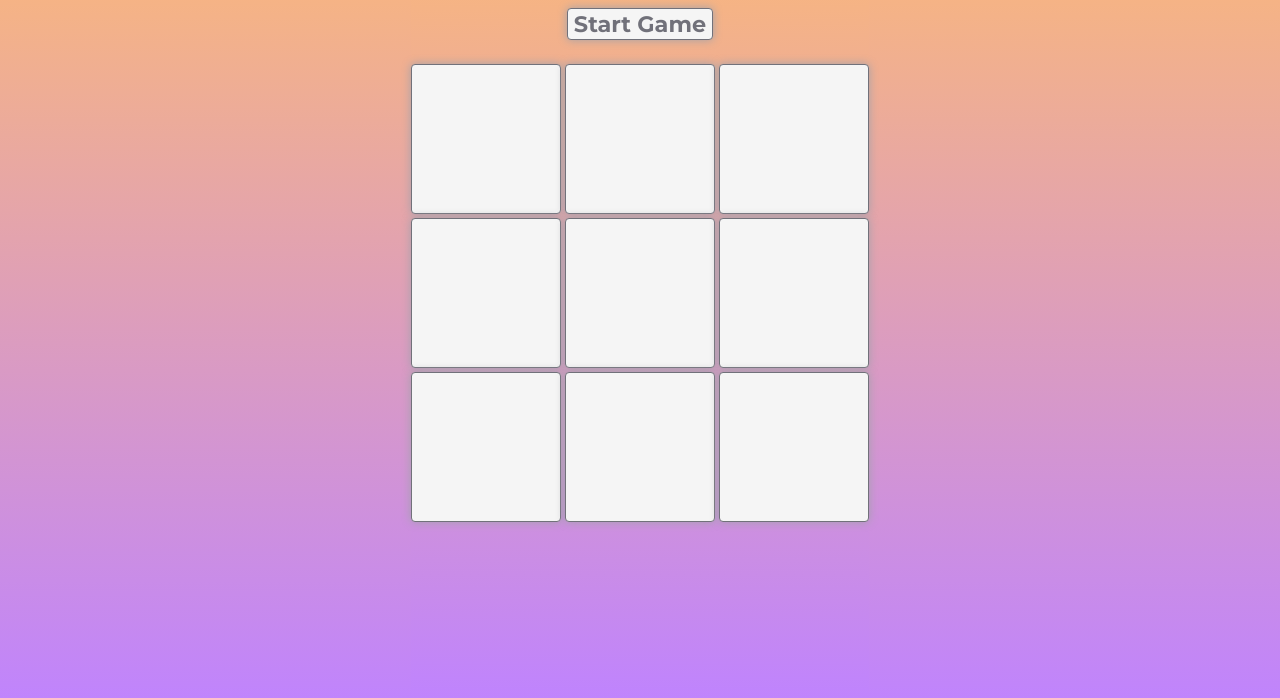
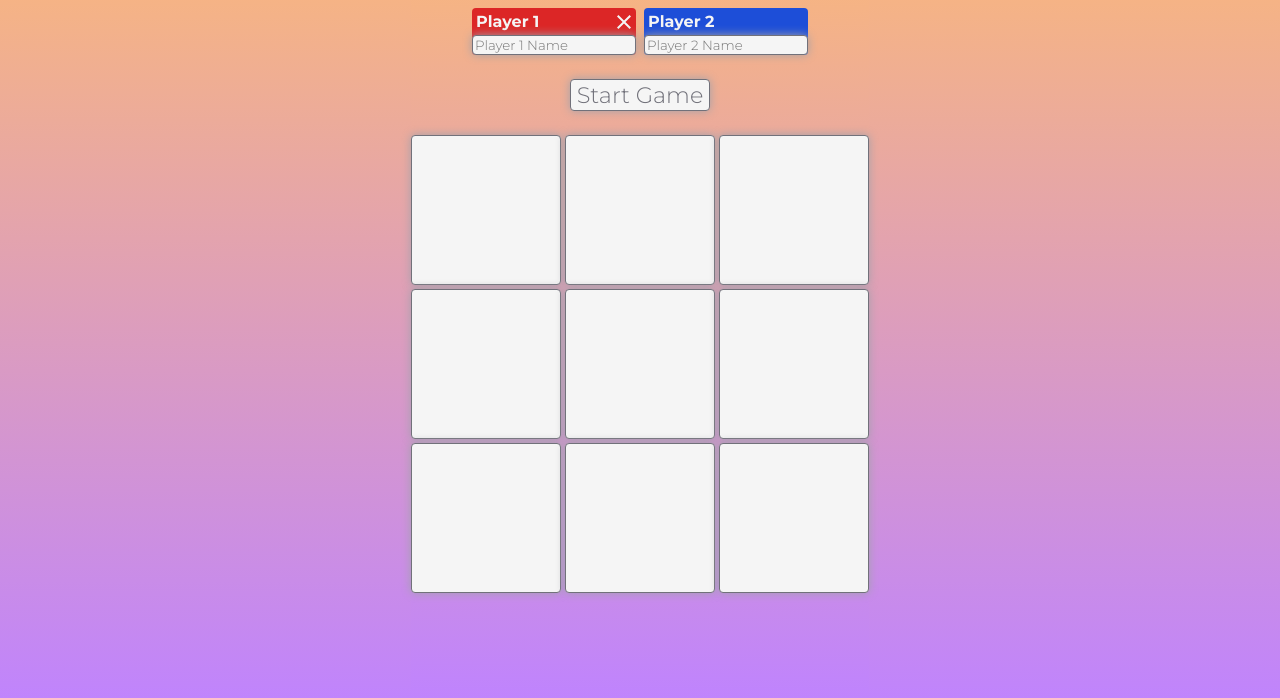
Before and after one commit to MichaelHalaj/Tic-Tac-Toe-TOP, a website: page index.html in a window 1280 px wide. Shown: the part 102-800 px from the top of the page. Drawn offline with Linux system fonts and the light colour scheme.

Commit message:
Add input fields for player names

```diff
--- a/index.html
+++ b/index.html
@@ -7,14 +7,28 @@
     <title>Tic Tac Toe</title>
     <script src="script.js" defer></script>
     <link rel="stylesheet" href="styles.css" />
-    <style>
-      @import url("https://fonts.googleapis.com/css2?family=Montserrat:wght@700&display=swap");
-    </style>
+    <style> @import url('https://fonts.googleapis.com/css2?family=Montserrat:wght@300;700&display=swap'); </style>
   </head>
   <body>
     <div class="title">Tic-Tac-Toe</div>
     <div class="game">
+      <form action="">
+        <div class="row player1">
+          <div class="label">
+            <label for="player1">Player 1</label>
+            <svg style="width:24px;height:24px" viewBox="0 0 24 24">
+              <path fill="#F5F5F5" d="M19,6.41L17.59,5L12,10.59L6.41,5L5,6.41L10.59,12L5,17.59L6.41,19L12,13.41L17.59,19L19,17.59L13.41,12L19,6.41Z" />
+            </svg>
+          </div>
+          <input type="text" id="player1" maxlength="20" placeholder="Player 1 Name">
+        </div>
+        <div class="row player2">
+          <label for="player2">Player 2</label>
+          <input type="text" id="player2" maxlength="20" placeholder="Player 2 Name">
+        </div>
+      </form>
       <button class="start">Start Game</button>
+
       <div class="winner-banner hide">
         <div class="message">
           <svg
--- a/styles.css
+++ b/styles.css
@@ -3,6 +3,7 @@ html {
   --grid-item-size: 150px;
   --element-gap: 24px;
   font-family: "Montserrat", sans-serif;
+  font-weight: 700;
   height: 100%;
   background: linear-gradient(180deg, #fdba74, #c084fc);
   background-repeat: no-repeat;
@@ -104,3 +105,40 @@ svg {
   background-color: #8d8d8d;
   pointer-events: none;
 }
+form{
+  display: flex;
+  gap: 8px;
+}
+.row{
+  display: flex;
+  flex-direction: column;
+}
+label{
+  color:#f5f5f5;
+  padding: 4px;
+}
+.label{
+  display: flex;
+  align-items: center;
+  justify-content: space-between;
+}
+input[type="text"]{
+  font-family: "Montserrat", sans-serif;
+  font-weight: 300;
+  border: 1px solid #71717a;
+  background-color: #f5f5f5;
+  border-radius: 4px;
+  box-shadow: 0 0 10px #a1a1aa;
+}
+input[type="text"]:focus{
+  outline:none;
+}
+.row{
+  border-radius: 4px;
+}
+.player1{
+  background-color: #dc2626;
+}
+.player2{
+  background-color: #1d4ed8;
+}
```
